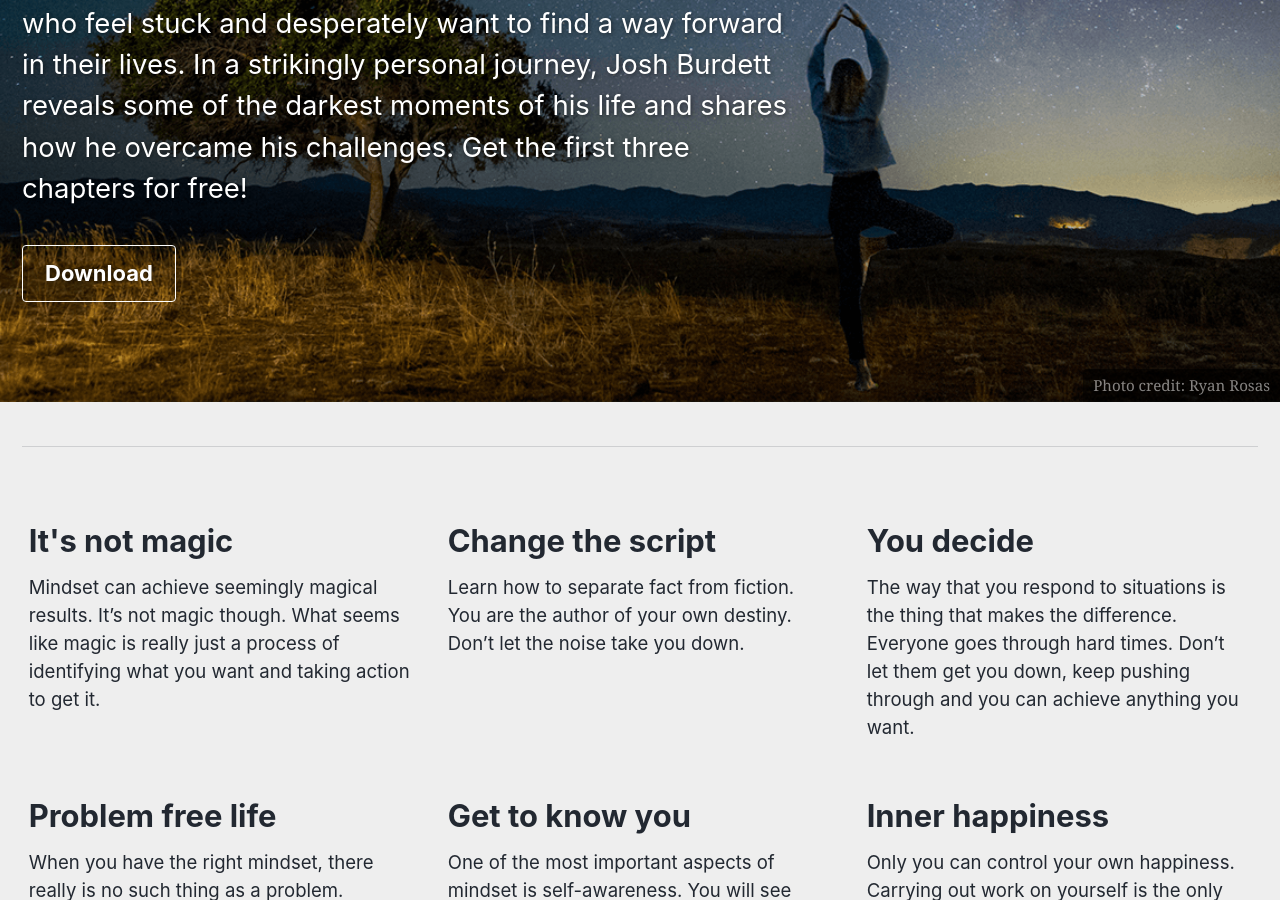
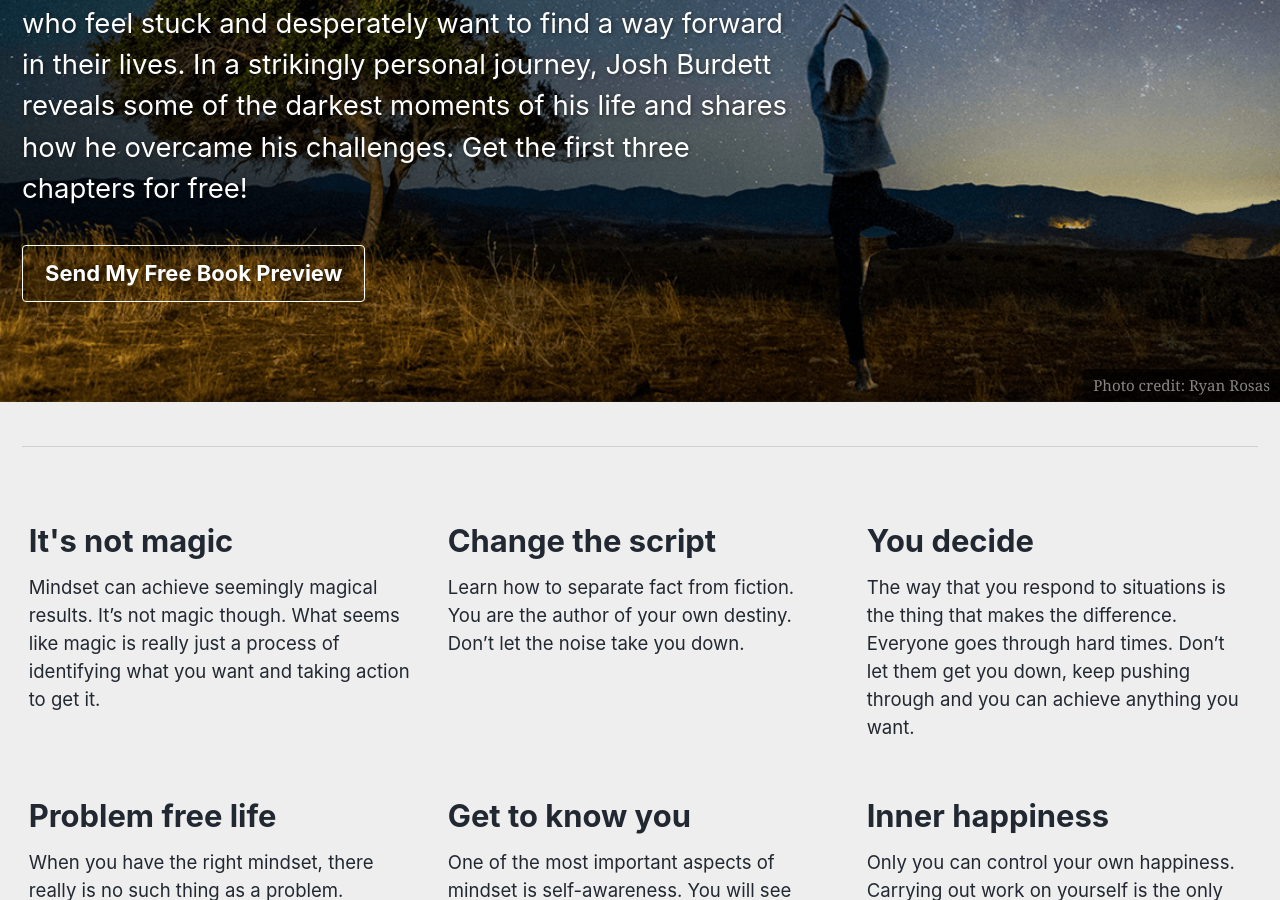
Before and after one commit to josh-burdett/josh-burdett.github.io, a Jekyll site: the page built from index.html, in a window 1280 px wide and 900 px high, scrolled down 357 px. Built offline with Jekyll 4.4.1, drawn with Linux system fonts in a browser that asks for light colours; cached includes are drawn as plain includes; nearby versions of some CDN libraries; the list of posts is cut into pages by our own code.

Commit message:
Update index.html

```diff
--- a/index.html
+++ b/index.html
@@ -7,7 +7,7 @@ header:
   overlay_filter: "0.25"
   overlay_image: /assets/banner.png
   actions:
-    - label: "Download"
+    - label: "Send My Free Book Preview"
       url: "https://github.com/mmistakes/minimal-mistakes/"
   caption: "Photo credit: [Ryan Rosas](https://www.instagram.com/pixleprohd/?hl=en)"
 excerpt: "Learn the keys to achieving anything you want in life, enabling you to accomplish things you haven’t dared to dream. Unleashing Your Unlimited Potential is for people who feel stuck and desperately want to find a way forward in their lives. In a strikingly personal journey, Josh Burdett reveals some of the darkest moments of his life and shares how he overcame his challenges. Get the first three chapters for free!"
```
